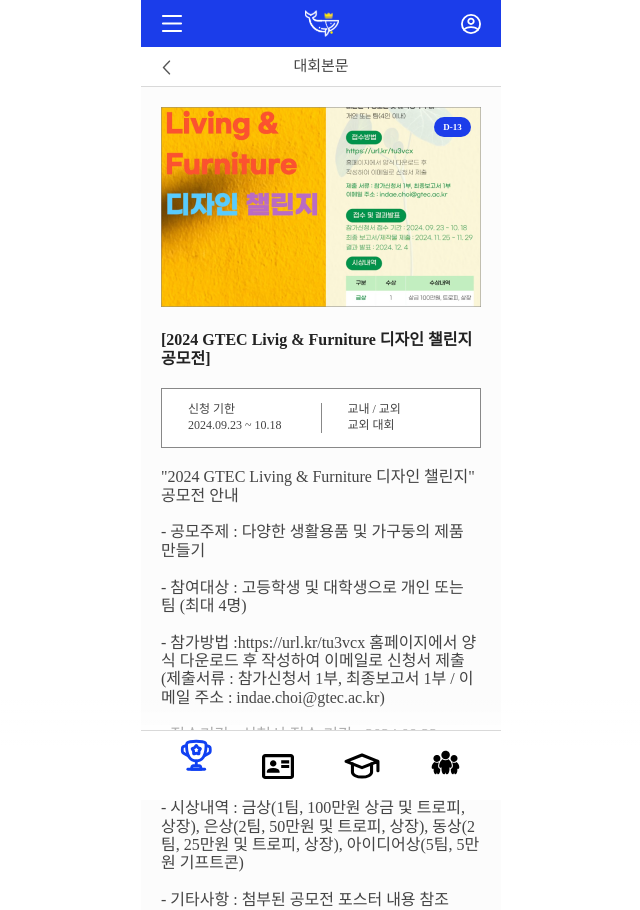
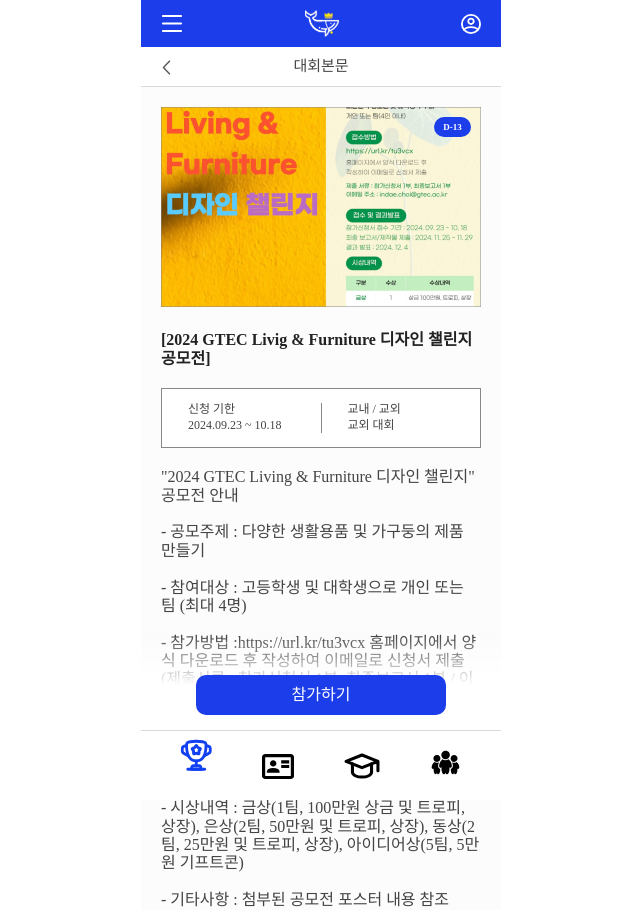
Before and after one commit to 2024Narsha/NARSHA-WEB, a React (Vite) app: page /postDetail in a window 1280 px wide. Shown: the whole page, without its empty margins (319-959 px from the left). Built offline with nearby package versions, Linux system fonts and the light colour scheme.

Commit message:
fix: bottom button css 수정

```diff
--- a/src/components/BottomButton/index.tsx
+++ b/src/components/BottomButton/index.tsx
@@ -4,10 +4,8 @@
   const buttonDetail:string = '참가하기'
 
   return (
-    <div>
-      <div className="back-blur">
-        <button className="bottom-button">{buttonDetail}</button>
-      </div>
+    <div className="back-blur">
+      <button className="bottom-button">{buttonDetail}</button>
     </div>
   )
 }
--- a/src/components/BottomButton/style.css
+++ b/src/components/BottomButton/style.css
@@ -19,6 +19,7 @@
   width: 100%;
   height: 100px;
   background: linear-gradient(0deg, white 50%, rgba(0,0,0,0) 100%);
+  margin: 0 0 65px 0;
   display: flex;
   justify-content: center;
 }
```
